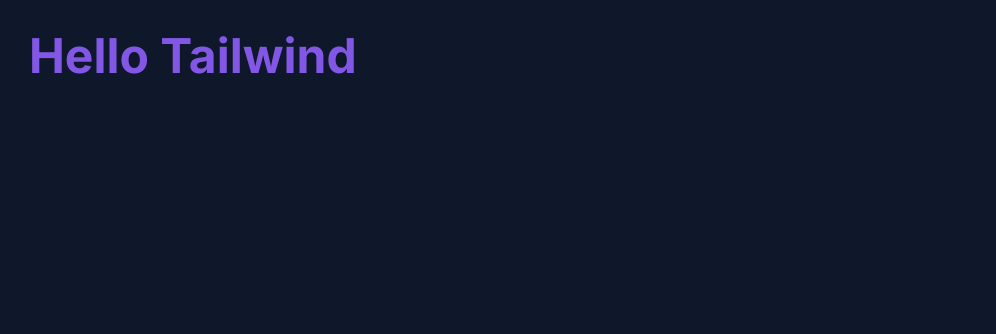
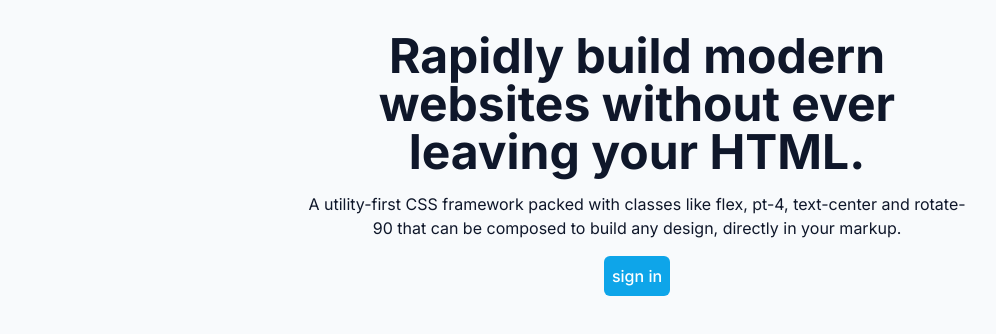
Before and after one commit to thiagofreitascarneiro/tailwindcss-next, a Next.js app: page / in a window 1280 px wide. Shown: the top 334 px of the page, without its empty margins (3-999 px from the left). Built offline with nearby package versions, Linux system fonts and the light colour scheme.

Commit message:
feat: criando page home

```diff
--- a/src/app/page.tsx
+++ b/src/app/page.tsx
@@ -2,8 +2,17 @@
 
 export default function Home() {
   return (
-    <div className='p-8 bg-slate-900 text-slate-100 h-screen'>
-      <h1 className='font-bold text-5xl text-diego'>Hello Tailwind</h1>
+    <div className='p-8 bg-slate-50 text-slate-900 dark:bg-slate-900 h-screen flex flex-col items-center text-center'>
+      <div className='max-w-2xl'>
+        <h1 className='font-bold text-3xl flex sm:text-5xl lg:text-5xl'>
+        Rapidly build modern websites without ever leaving your HTML.
+        </h1>
+        <p className='mt-4 dark:text-slate-400'>A utility-first CSS framework packed with classes like flex, pt-4, text-center and rotate-90 that can be composed to build any design, directly in your markup.</p>
+        <button className='bg-sky-500 px-2 py-2 dark:bg-sky-400 dark:text-sky-950 text-white rounded-md font-medium mt-4 enabled:hover:bg-sky-600 disabled:opacity-60 disabled:cursor-not-allowed '>
+          sign in
+        </button>
+      </div>
+
     </div>
 
   )
```
